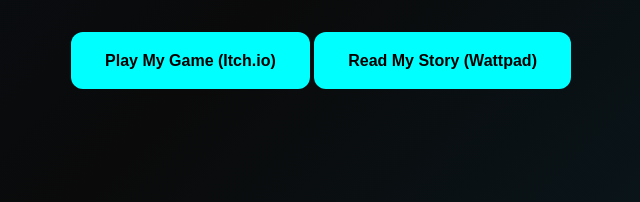
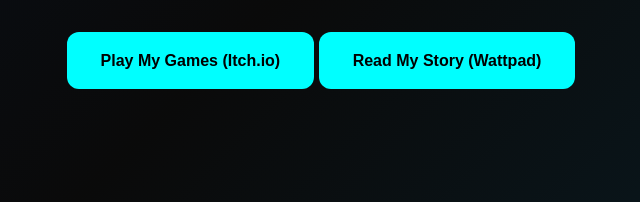
Before and after one commit to Dutchboe/dutchboe-portfolio, a plain HTML site: page index.html in a window 1280 px wide. Shown: the part 442-644 px from the top of the page, 319-959 px from the left. Drawn offline with Linux system fonts and the light colour scheme.

Commit message:
Update index.html

```diff
--- a/index.html
+++ b/index.html
@@ -139,7 +139,7 @@
       href="https://dutchboe.itch.io"
       target="_blank">
 
-      Play My Game (Itch.io)
+      Play My Games (Itch.io)
 
     </a>
     <a
```
